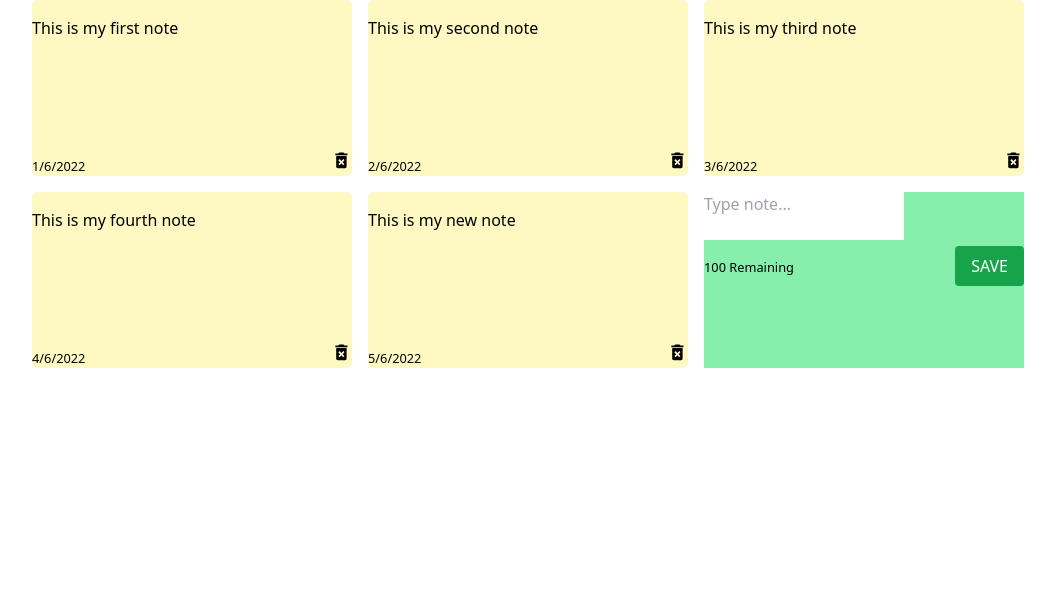
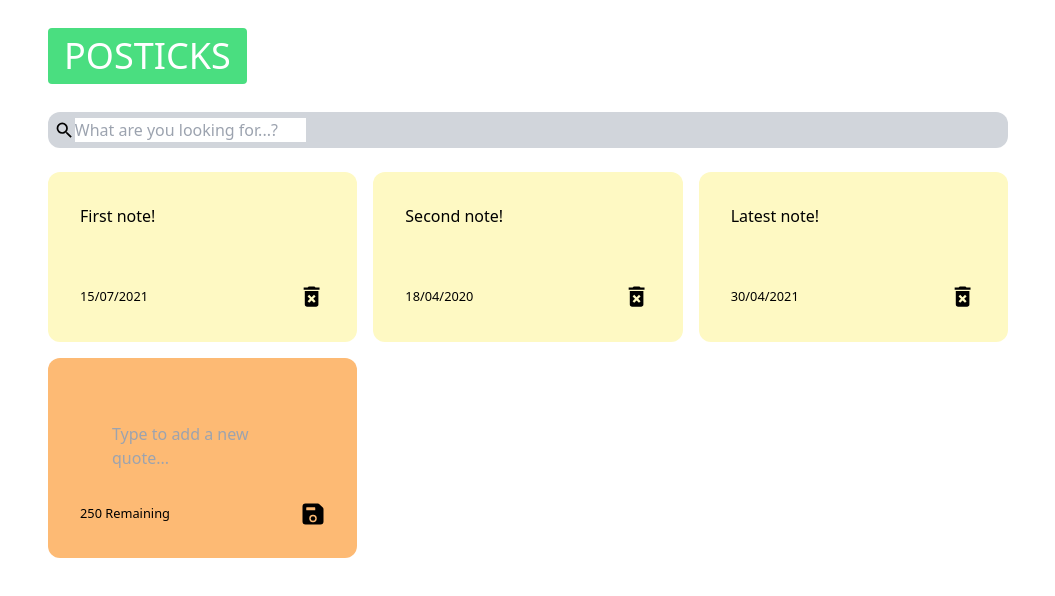
Before and after one commit to tatyajh/posticks, a React (Create React App) app: page / in a window 1280 px wide. Shown: the top 596 px of the page, without its empty margins (112-1167 px from the left). Built offline with nearby package versions, Linux system fonts and the light colour scheme.

Commit message:
Styles && search

```diff
--- a/src/App.js
+++ b/src/App.js
@@ -1,44 +1,57 @@
 import React from 'react';
-import { useState } from 'react';
+import { useState, useEffect } from 'react';
 import { nanoid } from 'nanoid';
-import NotesList  from  './components/NotesList';
+import NotesList from './components/NotesList';
+import Search from './components/Search';
+import Header from './components/Header';
 
 function App() {
   const [notes, setNotes] = useState([
     {
       id: nanoid(),
-      text: 'This is my first note',
-      date: '1/6/2022',
+      text: 'First note!',
+      date: '15/07/2021',
     },
     {
       id: nanoid(),
-      text: 'This is my second note',
-      date: '2/6/2022',
-    },
-    {
-      id: nanoid(),
-      text: 'This is my third note',
-      date: '3/6/2022',
-    },
-    {
-      id: nanoid(),
-      text: 'This is my fourth note',
-      date: '4/6/2022',
+      text: 'Second note!',
+      date: '18/04/2020',
     },
 
     {
       id: nanoid(),
-      text: 'This is my new note',
-      date: '5/6/2022',
+      text: 'Latest note!',
+      date: '30/04/2021',
     },
   ]);
 
-    function addNote(text) {
+  const [searchText, setSearchText] = useState('');
+
+  const [darkMode, setDarkMode] = useState(false);
+
+  useEffect(() => {
+    const savedNotes = JSON.parse(
+      localStorage.getItem('posticks-data')
+    );
+
+    if (savedNotes) {
+      setNotes(savedNotes);
+    }
+  }, []);
+
+  useEffect(() => {
+    localStorage.setItem(
+      'react-notes-app-data',
+      JSON.stringify(notes)
+    );
+  }, [notes]);
+
+  const addNote = (text) => {
     const date = new Date();
     const newNote = {
       id: nanoid(),
       text: text,
-         date: date.toLocaleDateString()
+      date: date.toLocaleDateString(),
     };
     const newNotes = [...notes, newNote];
     setNotes(newNotes);
@@ -50,14 +63,17 @@ function App() {
   };
 
   return (
-    <div className="container">
+    <div className={`${darkMode && 'dark-mode'}`}>
+      <div className='container'>
+        <Header handleToggleDarkMode={setDarkMode} />
+        <Search handleSearchNote={setSearchText} />
         <NotesList
-        notes={notes}
+          notes={notes.filter((note) => note.text.toLowerCase().includes(searchText)
+          )}
           handleAddNote={addNote}
-        handleDeleteNote={deleteNote}
-        />
+          handleDeleteNote={deleteNote} />
       </div>
-
+    </div>
   );
 }
 
--- a/src/assets/main.css
+++ b/src/assets/main.css
@@ -416,48 +416,114 @@ Ensure the default browser behavior of the `hidden` attribute.
 .note {
   --tw-bg-opacity: 1;
   background-color: rgb(254 249 195 / var(--tw-bg-opacity));
-  border-radius: 0.375rem;
-  padding-top: 1rem;
-  height: 11rem;
-  justify-content: space-between;
+  min-height: 170px;
+  border-radius: 0.75rem;
+  padding: 2rem;
   display: flex;
   flex-direction: column;
+  justify-content: space-between;
   white-space: pre-wrap;
 }
 
 .note-footer {
   display: flex;
-  align-items: baseline;
+  align-items: center;
   justify-content: space-between;
 }
 
 .notes-list {
   display: grid;
-  column-gap: 1rem;
-  row-gap: 1rem;
-  grid-template-columns: repeat(auto-fit, minmax(250px, 1fr));
+  gap: 1rem;
+  grid-template-columns: repeat(auto-fill, minmax(250px, 1fr));
 }
 
 .container {
   margin-left: auto;
   margin-right: auto;
+  min-height: 100vh;
   max-width: 64rem;
-  padding-left: 1rem;
-  padding-right: 1rem;
+  padding-left: 2rem;
+  padding-right: 2rem;
 }
 
 .note-new {
   --tw-bg-opacity: 1;
-  background-color: rgb(134 239 172 / var(--tw-bg-opacity));
+  background-color: rgb(253 186 116 / var(--tw-bg-opacity));
+  min-height: 170px;
+  border-radius: 0.75rem;
+  padding: 2rem;
+  display: flex;
+  flex-direction: column;
+  justify-items: start;
+  white-space: pre-wrap;
 }
 
 textarea {
   resize: none;
-  justify-content: center;
   border-style: none;
+  --tw-bg-opacity: 1;
+  background-color: rgb(253 186 116 / var(--tw-bg-opacity));
+  padding-top: 2rem;
+  padding-bottom: 2rem;
+  padding-left: 2rem;
+  padding-right: 2rem;
+}
+
+textarea:focus {
+  outline: 2px solid transparent;
+  outline-offset: 2px;
 }
 
 .save {
+  cursor: pointer;
+}
+
+.delete-icon {
+  cursor: pointer;
+}
+
+.search {
+  margin-bottom: 1.5rem;
+  display: flex;
+  align-items: center;
+  border-radius: 0.75rem;
+  --tw-bg-opacity: 1;
+  background-color: rgb(209 213 219 / var(--tw-bg-opacity));
+  padding: 0.375rem;
+}
+
+.search-input {
+  width: 100%;
+  border-style: none;
+  --tw-bg-opacity: 1;
+  background-color: rgb(209 213 219 / var(--tw-bg-opacity));
+}
+
+.search-input:focus {
+  outline: 2px solid transparent;
+  outline-offset: 2px;
+}
+
+.dark-mode {
+  --tw-bg-opacity: 1;
+  background-color: rgb(0 0 0 / var(--tw-bg-opacity));
+}
+
+.dark-mode h4 {
+  --tw-text-opacity: 1;
+  color: rgb(255 255 255 / var(--tw-text-opacity));
+}
+
+.header {
+  display: flex;
+  justify-content: space-between;
+  padding-top: 1.75rem;
+  padding-bottom: 1.75rem;
+  font-size: 2.25rem;
+  line-height: 2.5rem;
+}
+
+.btn {
   border-radius: 0.25rem;
   padding-top: 0.5rem;
   padding-bottom: 0.5rem;
@@ -465,18 +531,14 @@ textarea {
   padding-right: 1rem;
 }
 
-.save-green {
+.dark-btn {
   --tw-bg-opacity: 1;
-  background-color: rgb(22 163 74 / var(--tw-bg-opacity));
+  background-color: rgb(74 222 128 / var(--tw-bg-opacity));
   --tw-text-opacity: 1;
   color: rgb(255 255 255 / var(--tw-text-opacity));
 }
 
-.save-green:hover {
+.dark-btn:hover {
   --tw-bg-opacity: 1;
-  background-color: rgb(21 128 61 / var(--tw-bg-opacity));
+  background-color: rgb(22 163 74 / var(--tw-bg-opacity));
 }
-
-.delete-icon {
-  cursor: pointer;
-}
--- a/src/assets/tailwind.css
+++ b/src/assets/tailwind.css
@@ -4,56 +4,89 @@
 
 
 .note {
-    @apply bg-yellow-100 ;
-    @apply rounded-md;
-    @apply pt-4;
-    @apply h-44;
+    @apply bg-yellow-100;
+    @apply rounded-xl p-8 min-h-full;
+    @apply flex flex-col;
     @apply justify-between;
-    @apply flex;
-    @apply flex-col;
     @apply whitespace-pre-wrap;
 
    }
 
 .note-footer{
     @apply flex;
-    @apply items-baseline;
+    @apply items-center;
     @apply justify-between;
 }
 
 .notes-list{
     @apply grid;
-    @apply gap-x-4;
-    @apply gap-y-4;
-    @apply grid-cols-auto-fit;
+    @apply gap-4;
+    @apply grid-cols-auto-fill;
 }
 
 .container{
-    @apply max-w-5xl mx-auto px-4;
+    @apply max-w-5xl mx-auto px-8 min-h-screen;
 }
 
 .note-new{
-    @apply bg-green-300;
+    @apply bg-orange-300;
+    @apply rounded-xl p-8 min-h-full;
+    @apply flex flex-col;
+    @apply justify-items-start;
+    @apply whitespace-pre-wrap;
 }
 
 textarea{
-    @apply border-none resize-none justify-center;
-
+    @apply border-none resize-none py-8 px-8
+    bg-orange-300;
 }
 
-.save {
-    @apply  py-2 px-4 rounded cursor-pointer;;
+textarea:focus{
+    @apply outline-none;
 }
 
-.save-green {
-    @apply bg-green-600 text-white;
-}
-
-.save-green:hover {
-    @apply bg-green-700;
+.save{
+    @apply cursor-pointer;
 }
 
 .delete-icon{
    @apply cursor-pointer;
 
 }
+
+.search{
+    @apply flex items-center bg-gray-300 rounded-xl p-1.5 mb-6;
+}
+
+.search-input {
+    @apply border-none bg-gray-300 w-full ;
+}
+
+.search-input:focus{
+    @apply outline-none;
+}
+
+.dark-mode {
+    @apply bg-black;
+}
+
+.dark-mode h4 {
+    @apply text-white;
+}
+
+.header{
+    @apply flex py-7 justify-between text-4xl ;
+}
+
+.btn {
+    @apply py-2 px-4 rounded;
+}
+
+.dark-btn{
+    @apply bg-green-400 text-white;
+
+}
+
+.dark-btn:hover {
+    @apply bg-green-600;
+}
--- a/src/components/AddNote.js
+++ b/src/components/AddNote.js
@@ -1,10 +1,11 @@
 import React from 'react';
 import { useState } from 'react';
+import { IoSave } from "react-icons/io5";
 
 function AddNote({ handleAddNote}) {
     const [noteText, setNoteText ] = useState('');
 
-    const characterLimit = 100;
+    const characterLimit = 250;
 
     const handleChange = (event) => {
         if (characterLimit - event.target.value.length >= 0){
@@ -23,13 +24,16 @@ function AddNote({ handleAddNote}) {
     return (
         <div className='note-new'>
             <textarea
-               placeholder='Type note...'
+               placeholder='Type to add a new quote...'
                value= {noteText}
                onChange={handleChange}
             ></textarea>
             <div className='note-footer'>
                 <small>{characterLimit - noteText.length} Remaining</small>
-                <button className='save save-green save-green:hover' onClick={handSaveClick}>SAVE</button>
+                <IoSave onClick={ handSaveClick}
+                className='save'
+                size='1.5em'/>
+
             </div>
         </div>
     );
--- /dev/null
+++ b/src/components/Header.js
@@ -0,0 +1,20 @@
+import React from 'react';
+
+const Header = ({ handleToggleDarkMode }) => {
+	return (
+		<div className='header'>
+			<button
+				onClick={() =>
+					handleToggleDarkMode(
+						(previousDarkMode) => !previousDarkMode
+					)
+				}
+				className='btn dark-btn dark-btn:hover'
+			>
+			POSTICKS
+			</button>
+		</div>
+	);
+};
+
+export default Header;
--- a/src/components/Note.js
+++ b/src/components/Note.js
@@ -10,7 +10,7 @@ function Note({ id, text, date, handleDeleteNote }) {
                 <small>{date}</small>
                 <MdDeleteForever onClick={() => handleDeleteNote(id)}
                 className='delete-icon'
-                size='1.3em' />
+                size='1.7em' />
 
             </div>
         </div>
--- a/src/components/NotesList.js
+++ b/src/components/NotesList.js
@@ -5,7 +5,7 @@ import AddNote from './AddNote';
 function NoteList({ notes, handleAddNote, handleDeleteNote }) {
     return (
 
-        <div className="notes-list">
+        <div className='notes-list'>
             {notes.map((note) => (
                 <Note
                     id={note.id}
--- /dev/null
+++ b/src/components/Search.js
@@ -0,0 +1,19 @@
+import React from 'react';
+import { MdSearch } from 'react-icons/md';
+
+const Search = ({ handleSearchNote }) => {
+	return (
+		<div className='search'>
+			<MdSearch className='search-icons' size='1.3em' />
+			<input
+				onChange={(event) =>
+					handleSearchNote(event.target.value)
+				}
+				type='text'
+				placeholder='What are you looking for...?'
+			/>
+		</div>
+	);
+};
+
+export default Search;
```
Also changed, not shown: tailwind.config.js (+6 -2 lines). Lines whose indentation alone changed are shown as unchanged.
